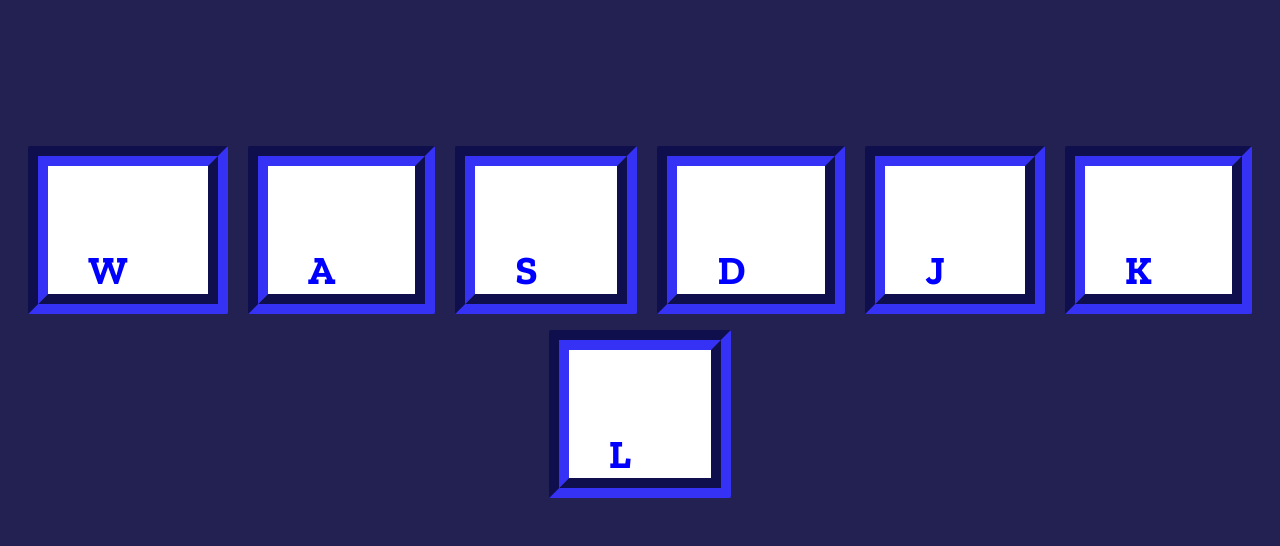
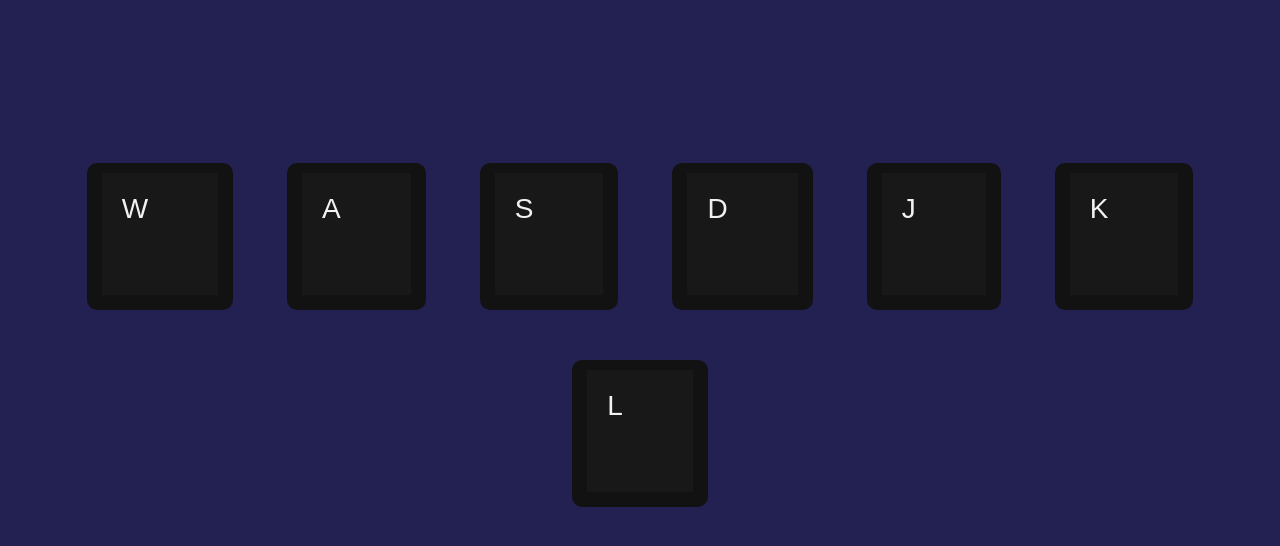
Before and after one commit to Agnyathavasi/Drumstick, a plain HTML site: page index.html in a window 1280 px wide. Shown: the part 172-718 px from the top of the page. Drawn offline with nearby package versions, Linux system fonts and the light colour scheme.

Commit message:
Update style.css

```diff
--- a/style.css
+++ b/style.css
@@ -15,14 +15,27 @@ h1 {
 }
 
 .butt {
+  padding: 20px 70px 70px 20px;
+  margin: 25px;
+  font-size: 28px;
+  background-color: #181818;
+  border: none;
+  border-radius: 10px;
+  color: #f1f1f1;
+  border-left: 15px solid #121212;
+  border-right: 15px solid #121212;
+  border-bottom: 15px solid #121212;
+  border-top: 10px solid #121212;
+}
 
-  border-radius: 2px;
-  border: 0.5em groove #2321a1;
-  font-family: 'Zilla Slab', serif;
-  background-color: #fff;
-  font-size: 2.5em;
-  font-weight: bold;
-  color: blue;
-  padding: 2em 2em 0em 1em;
-  margin: 0.2em;
+.butt:active {
+  padding: 20px 69px 69px 20px;
+  background-color: #151515;
+  border: none;
+  border-radius: 10px;
+  color: #f1f1f1;
+  border-left: 15px solid #101010;
+  border-right: 15px solid #101010;
+  border-bottom: 15px solid #101010;
+  border-top: 10px solid #101010;
 }
```
